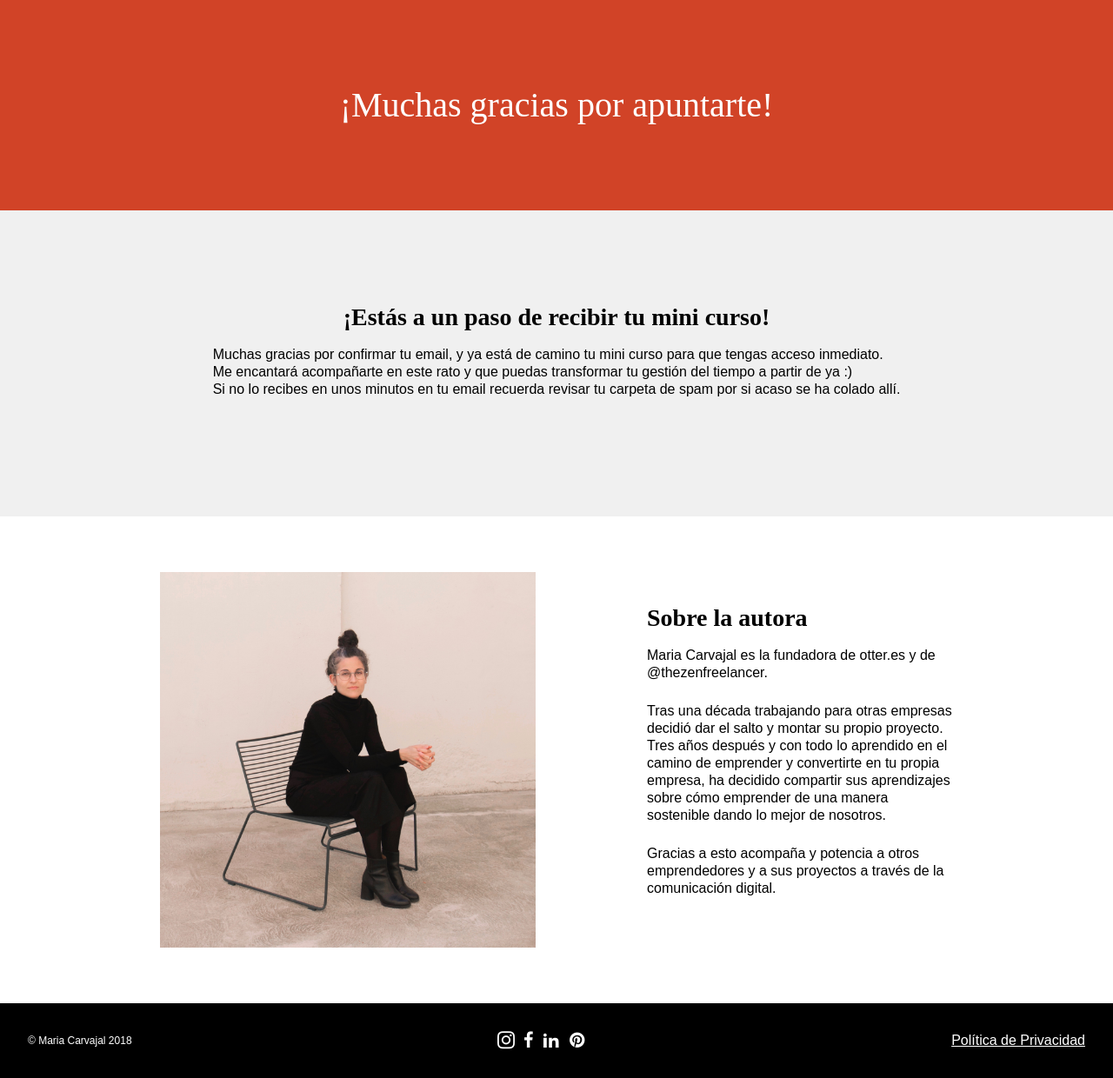
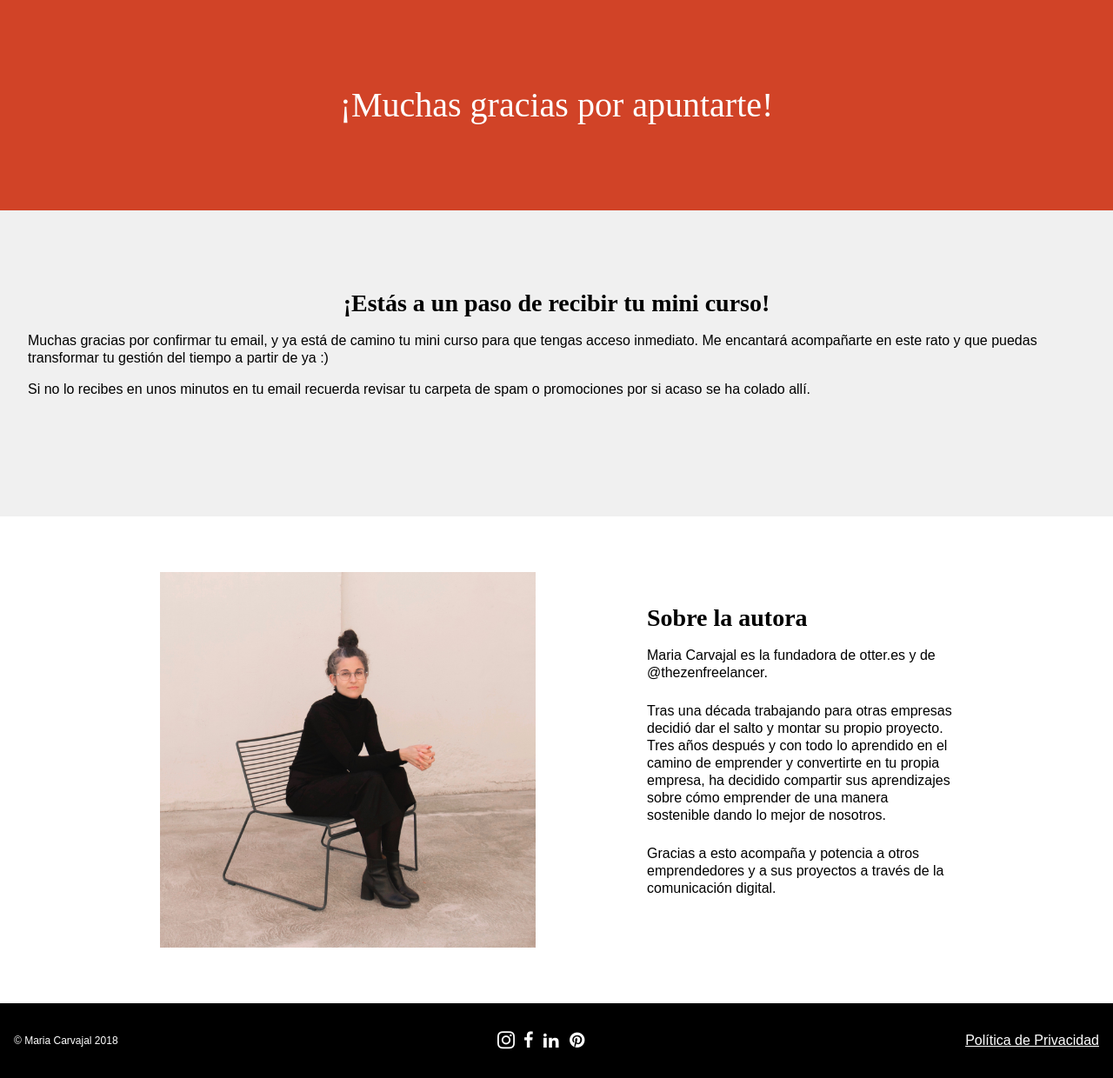
Before and after one commit to msanroman/mariacarvajal, a Jekyll site: the page built from gracias-registro-metodo-off.html, in a window 1280 px wide. Shown: the whole page at 87% size. Built offline with Jekyll 4.4.1, drawn with Linux system fonts in a browser that asks for light colours; nearby versions of some CDN libraries; some web fonts are replaced; comment, search, counter and statistics services are not loaded.

Commit message:
Fix spacing

```diff
--- a/Gemfile
+++ b/Gemfile
@@ -7,3 +7,7 @@
 # gem "rails"
 
 gem "octopress-autoprefixer", "~> 2.0"
+
+gem "autoprefixer-rails", "~> 9.4"
+
+gem "jekyll-assets", "~> 3.0"
--- a/_config.yml
+++ b/_config.yml
@@ -41,6 +41,3 @@
 work: I'm up for new projects and collaborations. I will love to chat with you about how I can help you. You can contact me anytime at maria.carvajal.casado@gmail.com
 # Build settings
 markdown: kramdown
-
-plugins:
-- octopress-autoprefixer
--- a/css/metodooff.scss
+++ b/css/metodooff.scss
@@ -353,6 +353,10 @@
         line-height: 1.25;
         margin-left: auto;
         margin-right: auto;
+
+        p {
+            margin-bottom: 1rem;
+        }
     }
 }
 
@@ -562,7 +566,7 @@
 
 footer {
     background-color: #000;
-    padding: 2rem;
+    padding: 2rem 1rem;
     font-family: 'TT-Norms', sans-serif;
     font-size: 1rem;
     color: white;
--- a/gracias-registro-metodo-off.html
+++ b/gracias-registro-metodo-off.html
@@ -9,9 +9,8 @@
 <section class="thank-you content">
     <h2 class="claim">¡Estás a un paso de recibir tu mini curso!</h2>
     <section class="description">
-        <p>Muchas gracias por confirmar tu email, y ya está de camino tu mini curso para que tengas acceso inmediato.</p>
-        <p>Me encantará acompañarte en este rato y que puedas transformar tu gestión del tiempo a partir de ya :)</p>
-        <p>Si no lo recibes en unos minutos en tu email recuerda revisar tu carpeta de spam por si acaso se ha colado allí.</p>
+        <p>Muchas gracias por confirmar tu email, y ya está de camino tu mini curso para que tengas acceso inmediato. Me encantará acompañarte en este rato y que puedas transformar tu gestión del tiempo a partir de ya :)</p>
+        <p>Si no lo recibes en unos minutos en tu email recuerda revisar tu carpeta de spam o promociones por si acaso se ha colado allí.</p>
     </section>
 </section>
 
```
Also changed, not shown: Gemfile.lock.
